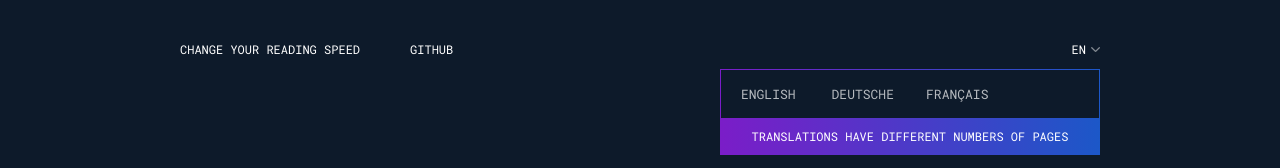
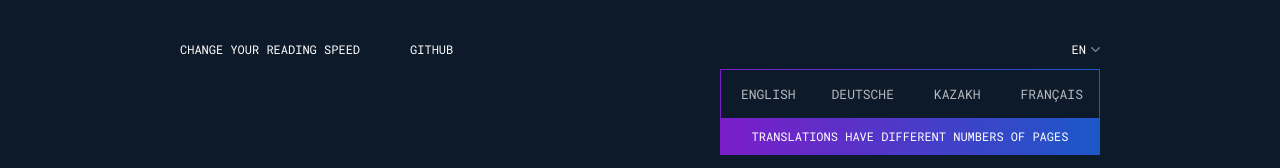
Before and after one commit to devfake/years-to-read, a Vue app: page / in a window 1280 px wide. Both pictures are taken after a click on the element "EN". Shown: the part 779-947 px from the top of the page. Built offline with nearby package versions, Linux system fonts and the light colour scheme; what vue-js-modal would draw is missing.

Commit message:
feat: Adds Kazakh translation

```diff
--- a/src/App.vue
+++ b/src/App.vue
@@ -11,6 +11,7 @@
             <div class="translation-items">
               <div @click="chooseBookTranslation('en')">English</div>
               <div @click="chooseBookTranslation('de')">Deutsche</div>
+              <div @click="chooseBookTranslation('kk')">Kazakh</div>
 	      <div @click="chooseBookTranslation('fr')">Français</div>
             </div>
             <div class="translations-info">
```
